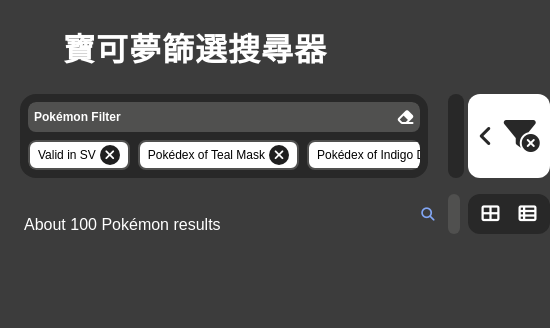
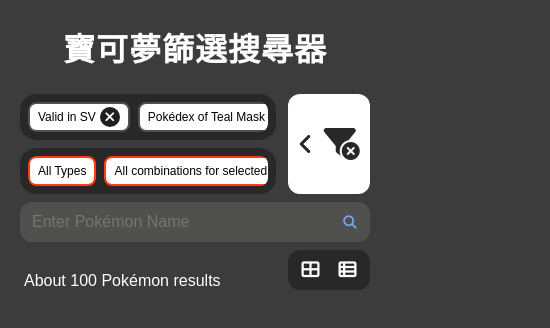
Before and after one commit to StanleyHaw/pokemon-battle-filter, a React (Create React App) app: page / in a window 390 px wide. Shown: the top 328 px of the page, 550 px wide, since content can reach past the window. Built offline with nearby package versions, Linux system fonts and the light colour scheme.

Commit message:
feat: added filter-display RWD

```diff
--- a/src/component/FilterElement.jsx
+++ b/src/component/FilterElement.jsx
@@ -1,6 +1,7 @@
 import React from 'react';
 import styled from 'styled-components';
 import { darken } from 'polished';
+import { MEDIA_QUERY_MOBILE } from '../constants/breakpoint';
 
 const CloseButton = styled.button`
   width: 20px;
@@ -101,6 +102,10 @@
   width: auto;
   background: ${(props) => `${props.color}`};
   color: ${(props) => props.theme.defaultWhite};
+
+  ${MEDIA_QUERY_MOBILE} {
+    display: none;
+  }
 `;
 
 const FilterWrapper = styled.div`
--- a/src/component/SearchBar.jsx
+++ b/src/component/SearchBar.jsx
@@ -1,9 +1,15 @@
 import React from 'react';
 import styled from 'styled-components';
 import { lighten } from 'polished';
+import { MEDIA_QUERY_MOBILE } from '../constants/breakpoint';
 
 const SearchBarWrapper = styled.label`
   position: relative;
+
+  ${MEDIA_QUERY_MOBILE} {
+    grid-column: 1 / span 2;
+    grid-row: 3;
+  }
 `;
 
 const InputBar = styled.input`
--- /dev/null
+++ b/src/constants/breakpoint.js
@@ -0,0 +1,2 @@
+export const MEDIA_QUERY_TABLET = '@media screen and (max-width: 1023px)';
+export const MEDIA_QUERY_MOBILE = '@media screen and (max-width: 767px)';
--- a/src/filter-display/FilterDisplay.jsx
+++ b/src/filter-display/FilterDisplay.jsx
@@ -5,6 +5,7 @@
 import SearchBar from '../component/SearchBar';
 import ToggleButton from '../component/ToggleButton';
 import { speciesFilterData, pokemonFilterData } from './filter-display-data';
+import { MEDIA_QUERY_TABLET, MEDIA_QUERY_MOBILE } from '../constants/breakpoint';
 
 const FilterDisplayContainer = styled.div`
   display: grid;
@@ -15,6 +16,18 @@
   margin: 0 20px;
   margin-bottom: 16px;
   grid-template-columns: 408px calc(100% - 408px - 20px - 82px - 20px) 82px;
+
+  ${MEDIA_QUERY_TABLET} {
+    grid-template-columns: 360px calc(100% - 360px - 20px - 82px - 20px) 82px;
+  }
+
+  ${MEDIA_QUERY_MOBILE} {
+    grid-template-columns: calc(100% - 94px) 82px;
+    grid-template-rows: 46px;
+    row-gap: 8px;
+    column-gap: 12px;
+    margin-bottom: 8px;
+  }
 `;
 
 const MenuButton = styled.button`
@@ -50,6 +63,12 @@
     & i {
       color: ${(props) => props.theme.defaultBlue};
     }
+  }
+
+  ${MEDIA_QUERY_MOBILE} {
+    grid-column: 2;
+    grid-row: 1 / span 2;
+    height: 100%;
   }
 `;
 
```
